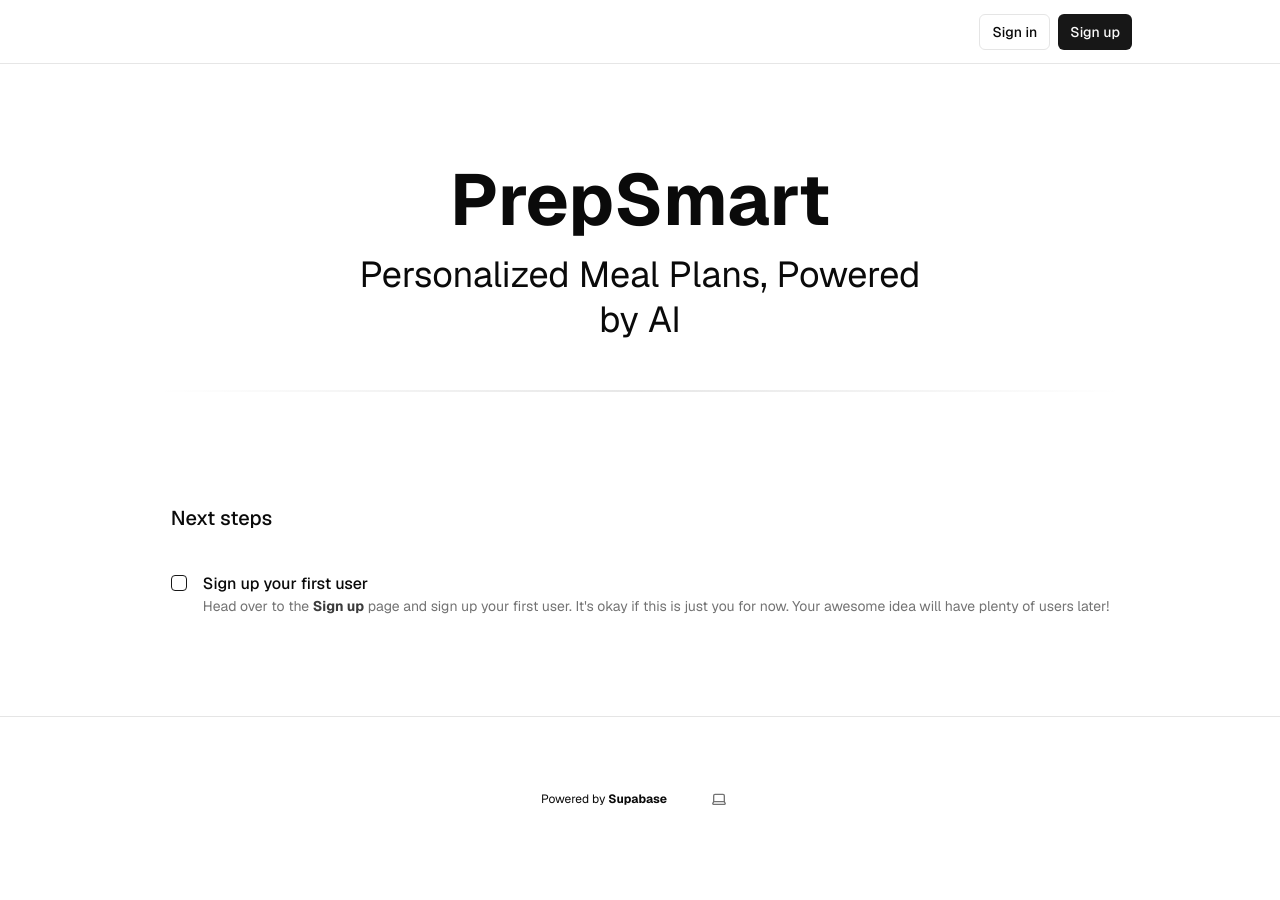
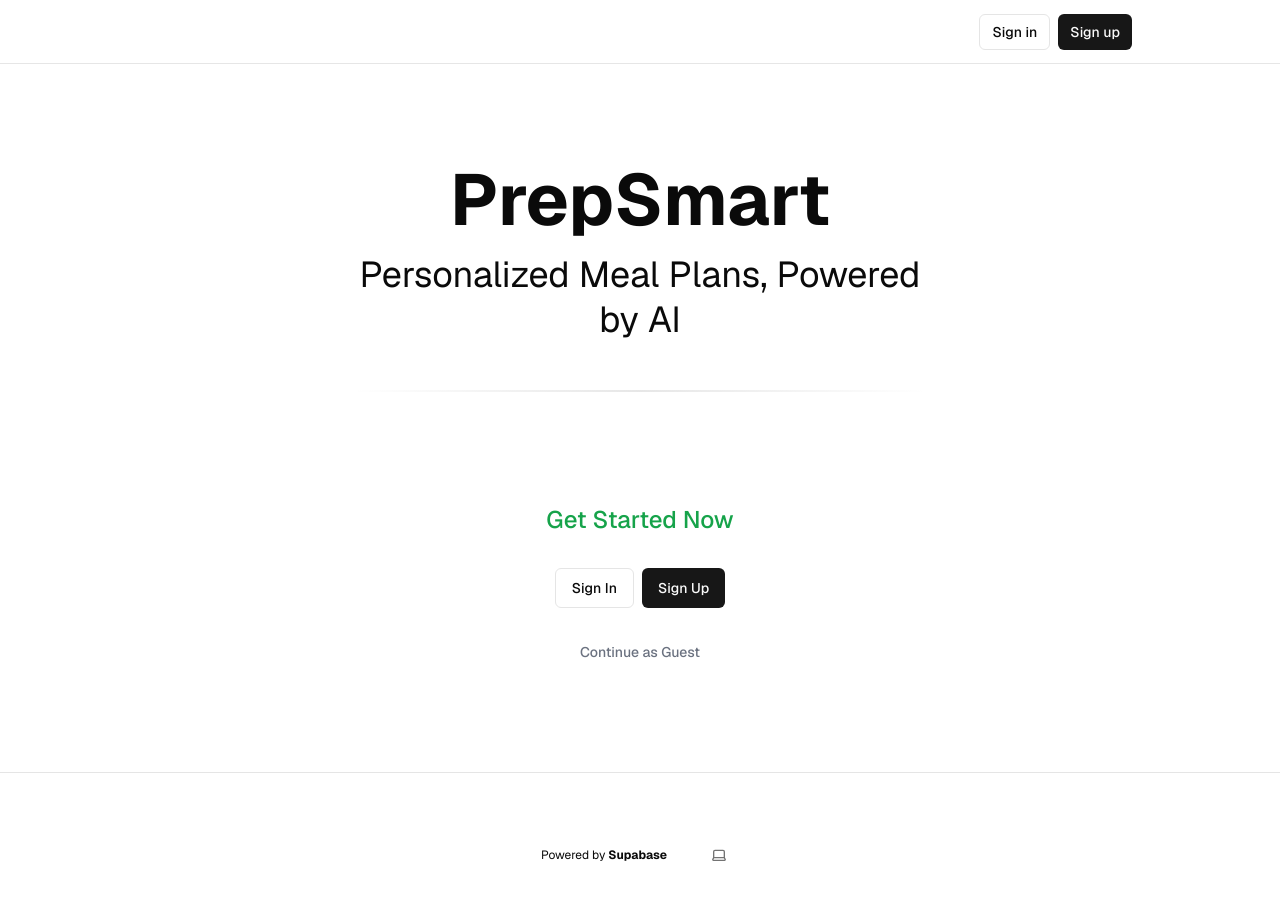
Before and after one commit to ChrisMichaudd/seng401test, a Next.js app: page / in a window 1280 px wide. Shown: the top 900 px of the page. Built offline with nearby package versions, Linux system fonts and the light colour scheme; no server answers.

Commit message:
changed homepage next steps to remove tutorial and add Get Started Now redirect buttons

```diff
--- a/app/layout.tsx
+++ b/app/layout.tsx
@@ -15,8 +15,8 @@ const defaultUrl = process.env.VERCEL_URL
 
 export const metadata = {
   metadataBase: new URL(defaultUrl),
-  title: "Next.js and Supabase Starter Kit",
-  description: "The fastest way to build apps with Next.js and Supabase",
+  title: "PrepSmart",
+  description: "AI-Powered Meal Planning Made Simple. Start Now!",
 };
 
 const geistSans = Geist({
--- a/app/page.tsx
+++ b/app/page.tsx
@@ -2,14 +2,37 @@ import Hero from "@/components/hero";
 import ConnectSupabaseSteps from "@/components/tutorial/connect-supabase-steps";
 import SignUpUserSteps from "@/components/tutorial/sign-up-user-steps";
 import { hasEnvVars } from "@/utils/supabase/check-env-vars";
+import { Button } from "@/components/ui/button";
+import Link from "next/link";
 
 export default async function Home() {
   return (
     <>
       <Hero />
-      <main className="flex-1 flex flex-col gap-6 px-4">
-        <h2 className="font-medium text-xl mb-4">Next steps</h2>
-        {hasEnvVars ? <SignUpUserSteps /> : <ConnectSupabaseSteps />}
+      <main className="flex-1 flex flex-col items-center justify-center gap-4 px-4">
+        {/* Centered, green heading */}
+        <h2 className="text-center text-green-600 font-medium text-2xl mb-4">
+          Get Started Now
+        </h2>
+
+        {/* Two buttons side by side */}
+        <div className="flex gap-2">
+          <Button asChild variant="outline">
+            <Link href="/sign-in">Sign In</Link>
+          </Button>
+          <Button asChild variant="default">
+            <Link href="/sign-up">Sign Up</Link>
+          </Button>
+        </div>
+
+        {/* “Continue as Guest” below, in gray text */}
+        <Button
+          asChild
+          variant="ghost"
+          className="mt-2 text-gray-500"
+        >
+          <Link href="/guest">Continue as Guest</Link>
+        </Button>
       </main>
     </>
   );
```
